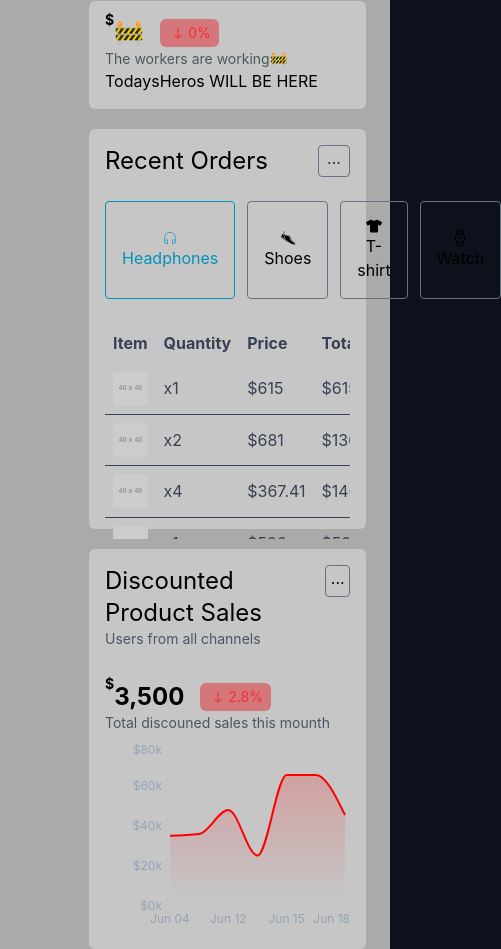
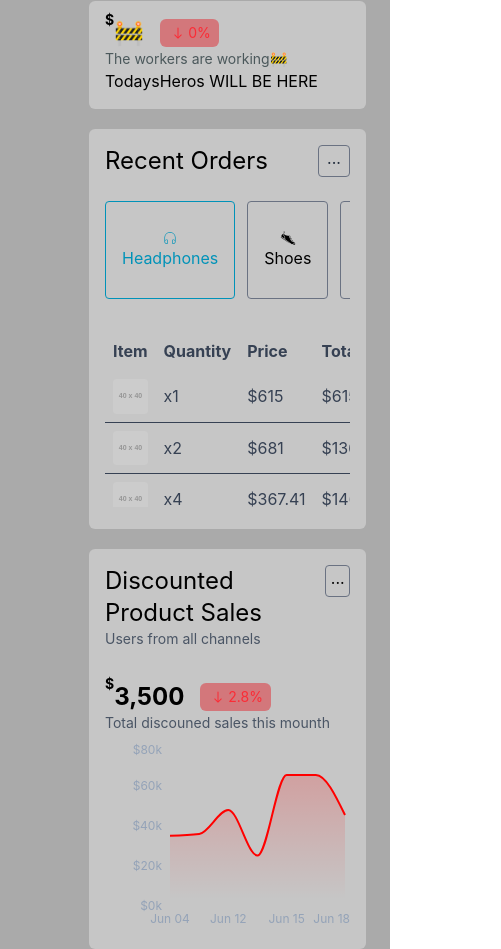
Before and after one commit to nimanek/dashboard, a React (Vite) app: page / in a window 390 px wide. Shown: the part 1181-2130 px from the top of the page, 501 px wide, since content can reach past the window. Built offline with nearby package versions, Linux system fonts and the light colour scheme.

Commit message:
fixed the RecentOrderDown comp responsively

```diff
--- a/src/App.css
+++ b/src/App.css
@@ -1,7 +1,7 @@
 @import "tailwindcss";
 
 body{
-    background-color: #0d111b;
+    /* background-color: #0d111b; */
 }
 
 @variant dark (&:where(.dark, .dark *));
--- a/src/components/RecentOrdersDown.tsx
+++ b/src/components/RecentOrdersDown.tsx
@@ -109,8 +109,8 @@ export const RecentOrdersDown = () => {
     };
 
     return (
-        <div className="flex flex-col">
-            <div className="flex justify-around mt-6 gap-3">
+        <div className="flex flex-col gap-2">
+            <div className="flex justify-around mt-6 gap-3 overflow-auto">
                 {categories.map((cat) => (
                     <button
                         key={cat.id}
@@ -124,7 +124,7 @@ export const RecentOrdersDown = () => {
             </div>
 
             {/* down table */}
-            <div className="max-h-60 overflow-y-auto custom-scrollbar">
+            <div className="max-h-50 md:max-h-60 overflow-y-auto custom-scrollbar">
                 <table className="w-full border-collapse mt-6">
                     <thead>
                         <tr className="font-bold dark:text-gray-300 text-gray-700">
```
